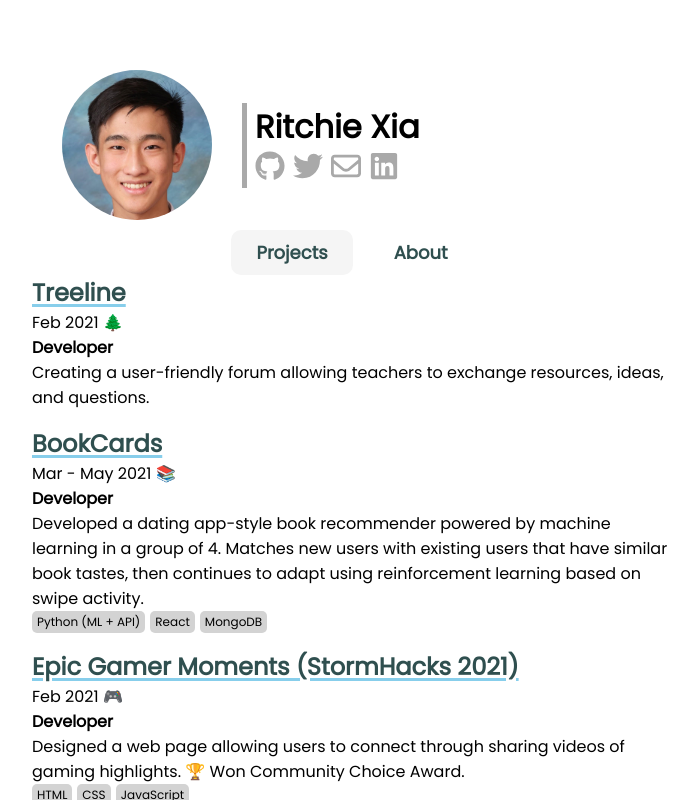
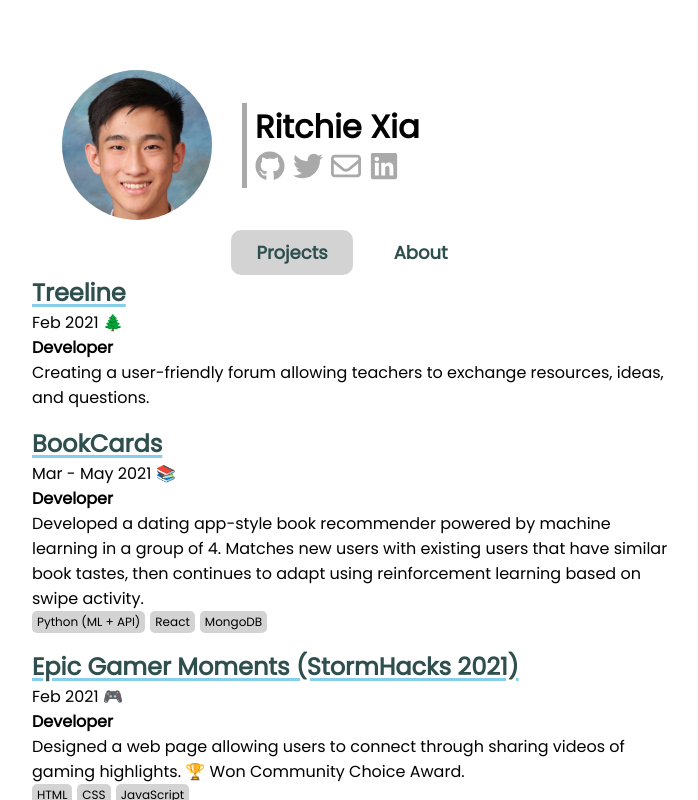
Before and after one commit to ritchiexia/ritchiexia.me, a React (Create React App) app: page / in a window 1280 px wide. In both pictures the pointer is over the link "Projects". Shown: the top 800 px of the page, without its empty margins (288-986 px from the left). Built offline with nearby package versions, Linux system fonts and the light colour scheme.

Commit message:
Changed navbar hover color for better UI

```diff
--- a/src/index.css
+++ b/src/index.css
@@ -64,7 +64,7 @@ li {
 }
 
 .navlink:hover {
-  background-color: whitesmoke;
+  background-color: lightgrey;
 }
 
 .active {
```
